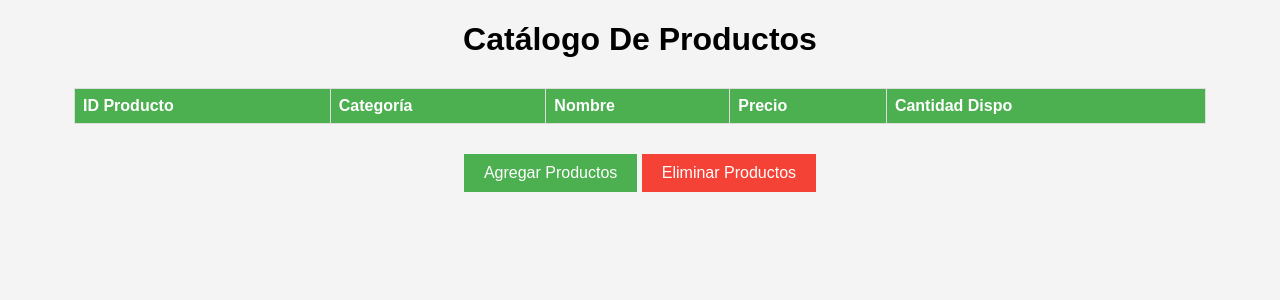
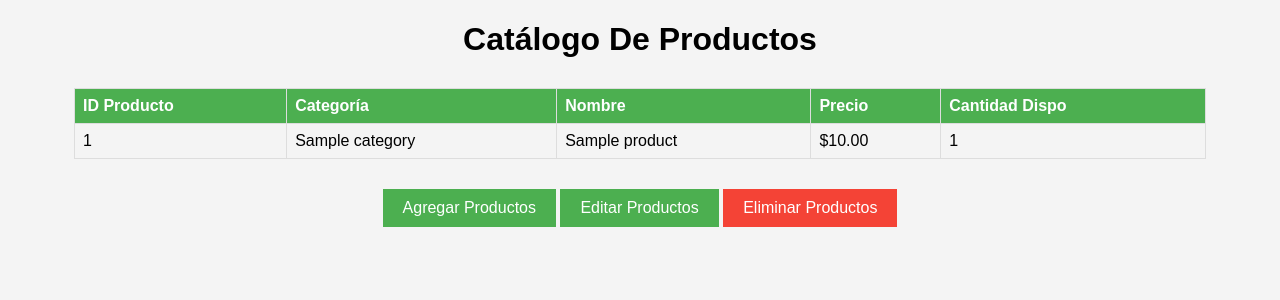
Before and after one commit to ph22012/PFINAL_TPI, a Django app: page /usuarioDelMenu/catalogo/ in a window 1280 px wide. Shown: the part 58-358 px from the top of the page. Run offline with Django 5.2, Linux system fonts and the light colour scheme; tables that the repository leaves empty hold one stand-in row (values such as "Sample post"); lists and menus that the app fills with data are empty; some libraries are stand-ins or nearby versions.

Commit message:
Se comienza funcionalidad de catalogo}

```diff
--- a/moduloDespacho/models.py
+++ b/moduloDespacho/models.py
@@ -21,7 +21,7 @@ class Order(models.Model):
     id_address=models.ForeignKey(CustomerAddress,to_field='id',db_column='id_address', on_delete=models.CASCADE)
     id_cupon=models.ForeignKey(Cupon,to_field='id',db_column='id_cupon', on_delete=models.CASCADE, null=True, blank=True)
     id_employee=models.ForeignKey(Employee,to_field='id_employee',db_column='id_employee', on_delete=models.CASCADE)
-    id_status=models.ForeignKey(Order_status,to_field='id_status', on_delete=models.CASCADE) #esta es FK pero no se ha creado el modelo
+    id_status=models.ForeignKey(Order_status,to_field='id_status',db_column='id_status', on_delete=models.CASCADE) #esta es FK pero no se ha creado el modelo
     order_date=models.DateTimeField()
     last_update = models.DateTimeField(auto_now=True)
 
--- a/modulo_catalogo/static/css/style1.css
+++ b/modulo_catalogo/static/css/style1.css
@@ -175,3 +175,24 @@ table#tablaProductos th {
 #formAgregar button:hover {
     background-color: #45a049;
 }
+
+#formEditar input[type="text"],
+#formEditar input[type="number"] {
+    padding: 8px;
+    margin: 5px 0;
+    width: 200px;
+    border: 1px solid #ccc;
+    border-radius: 4px;
+}
+
+#formEditar button {
+    padding: 10px 20px;
+    background-color: #4CAF50;
+    color: white;
+    border: none;
+    cursor: pointer;
+}
+
+#formEditar button:hover {
+    background-color: #45a049;
+}
--- a/modulo_catalogo/static/js/script_catalogo.js
+++ b/modulo_catalogo/static/js/script_catalogo.js
@@ -5,10 +5,22 @@ document.addEventListener('DOMContentLoaded', function() {
     // Modal de Agregar Productos
     var agregarModal = document.getElementById('agregarModal');
     var openAgregarModal = document.getElementById('openAgregarModal');
+    console.log("Se detecto:" +openAgregarModal);
     var closeAgregarModal = document.getElementById('closeAgregarModal');
-    var buscarProducto = document.getElementById('buscarProducto');
+    var buscarProducto1 = document.getElementById('buscarProducto');
     var agregarAlCatalogo = document.getElementById('agregarAlCatalogo');
     var cerrarModal = document.getElementById('cerrarModal');
+    var tablaProductos1 = document.getElementById('tablaProductos1');
+    var idProductoInput1 = document.getElementById('id_producto');
+
+    // Modal de Editar Productos
+    var editarModal = document.getElementById('editarModal');
+    var openEditarModal = document.getElementById('openEditarModal');
+    console.log("Se detecto:" +openEditarModal);
+    var closeEditarModal = document.getElementById('closeEditarModal');
+    var buscarProducto = document.getElementById('buscarProductoEditar');
+    var actualizarElCatalogo = document.getElementById('actualizarElCatalogo');
+    var cerrarEditarModal = document.getElementById('cerrarEditarModal');
     var tablaProductos = document.getElementById('tablaProductos');
     var idProductoInput = document.getElementById('id_producto');
 
@@ -22,6 +34,7 @@ document.addEventListener('DOMContentLoaded', function() {
 
     // Abrir Modal de Agregar Productos
     openAgregarModal.onclick = function() {
+        console.log("Abriendo Modal de Agregar Productos");
         agregarModal.style.display = "block";
     }
 
@@ -33,6 +46,22 @@ document.addEventListener('DOMContentLoaded', function() {
     // Cerrar Modal de Agregar Productos con "Salir"
     cerrarModal.onclick = function() {
         agregarModal.style.display = "none";
+    }
+
+    // Abrir Modal de Editar Productos
+    openEditarModal.onclick = function() {
+        console.log("Abriendo Modal de Editar Productos");
+        editarModal.style.display = "block";
+    }
+
+    // Cerrar Modal de Editar Productos
+    closeEditarModal.onclick = function() {
+        editarModal.style.display = "none";
+    }
+
+    // Cerrar Modal de Editar Productos con "Salir"
+    cerrarEditarModal.onclick = function() {
+        editarModal.style.display = "none";
     }
 
     // Función para buscar el producto por ID
@@ -51,7 +80,7 @@ document.addEventListener('DOMContentLoaded', function() {
     }
 
     // Agregar el producto al catálogo
-    agregarAlCatalogo.onclick = function() {
+    actualizarElCatalogo.onclick = function() {
         var productos = [];
         var rows = tablaProductos.querySelectorAll('tbody tr');
         rows.forEach(function(row) {
@@ -99,7 +128,7 @@ document.addEventListener('DOMContentLoaded', function() {
         }
     }
 
-    // Cerrar ambos modales si se hace clic fuera de ellos
+    // Cerrar  modales si se hace clic fuera de ellos
     window.onclick = function(event) {
         if (event.target === agregarModal) {
             agregarModal.style.display = "none";
@@ -107,5 +136,8 @@ document.addEventListener('DOMContentLoaded', function() {
         if (event.target === eliminarModal) {
             eliminarModal.style.display = "none";
         }
+        if (event.target === editarModal) {
+            editarModal.style.display = "none";
+        }
     }
 });
--- a/modulo_catalogo/templates/catalogo_productos/catalogoDeProductos.html
+++ b/modulo_catalogo/templates/catalogo_productos/catalogoDeProductos.html
@@ -14,7 +14,7 @@
         <!-- Barra de navegación -->
         <header>
             <nav>
-                <a href="{% url 'index' %}" id="backBtn">Regresar</a>
+                <a href="{% url 'indexCatalogo' %}" id="backBtn">Regresar</a>
                 <a href="{% url 'logout' %}" class="logout">Cerrar Sesión</a>
             </nav>
         </header>
@@ -40,10 +40,10 @@
                         {% for producto in productos %}
                         <tr>
                             <td>{{ producto.id_product }}</td>
-                            <td>{{ producto.categoria }}</td>
-                            <td>{{ producto.nombre }}</td>
-                            <td>{{ producto.precio }}</td>
-                            <td>{{ producto.cantidad_dispo }}</td>
+                            <td>{{ producto.id_category.name }}</td>
+                            <td>{{ producto.name }}</td>
+                            <td>${{ producto.price }}</td>
+                            <td>{{ producto.count }}</td>
                         </tr>
                         {% endfor %}
                     </tbody>
@@ -54,6 +54,9 @@
             <div class="actions">
                 <!-- Botón de Agregar Productos (Abre el Modal para agregar productos) -->
                 <button class="btn btn-success" id="openAgregarModal">Agregar Productos</button>
+
+                <!-- Botón de Agregar Productos (Abre el Modal para agregar productos) -->
+                <button class="btn btn-success" id="openEditarModal">Editar Productos</button>
 
                 <!-- Botón de Eliminar Productos (Abre el Modal para eliminar productos) -->
                 <button class="btn btn-danger" id="openEliminarModal">Eliminar Productos</button>
@@ -67,9 +70,40 @@
             <span class="close" id="closeAgregarModal">&times;</span>
             <h2>Agregar Productos</h2>
             <form id="formAgregar">
+                <label for="id_producto1">ID Producto:</label>
+                <input type="text" id="id_producto1" name="id_producto" required>
+                <button type="button" id="buscarProducto">Buscar</button>
+            </form>
+
+            <h3>Productos Encontrados</h3>
+            <table id="tablaProductos1">
+                <thead>
+                    <tr>
+                        <th>ID Producto</th>
+                        <th>Nombre</th>
+                        <th>Cantidad</th>
+                    </tr>
+                </thead>
+                <tbody>
+                    <!-- Aquí se agregarán los productos encontrados -->
+                </tbody>
+            </table>
+
+            <div class="modal-actions">
+                <button id="agregarAlCatalogo" class="btn btn-success">Agregar al Catálogo</button>
+                <button id="cerrarModal" class="btn btn-danger">Salir</button>
+            </div>
+        </div>
+    </div>
+    <!-- Modal para editar Productos -->
+    <div id="editarModal" class="modal">
+        <div class="modal-content">
+            <span class="close" id="closeEditarModal">&times;</span>
+            <h2>Editar Productos</h2>
+            <form id="formEditar">
                 <label for="id_producto">ID Producto:</label>
                 <input type="text" id="id_producto" name="id_producto" required>
-                <button type="button" id="buscarProducto">Buscar</button>
+                <button type="button" id="buscarProductoEditar">Buscar</button>
             </form>
 
             <h3>Productos Encontrados</h3>
@@ -87,8 +121,8 @@
             </table>
 
             <div class="modal-actions">
-                <button id="agregarAlCatalogo" class="btn btn-success">Agregar al Catálogo</button>
-                <button id="cerrarModal" class="btn btn-danger">Salir</button>
+                <button id="actualizarElCatalogo" class="btn btn-success">Actualizar producto</button>
+                <button id="cerrarEditarModal" class="btn btn-danger">Salir</button>
             </div>
         </div>
     </div>
@@ -111,6 +145,6 @@
     </div>
 
     <!-- Referencia al archivo JS -->
-    <script src="{% static 'js/script_catalogo.js' %}"></script>
+    <script src="../../static/js/script_catalogo.js"></script>
 </body>
 </html>
--- a/modulo_catalogo/templates/menu/menuDelDia.html
+++ b/modulo_catalogo/templates/menu/menuDelDia.html
@@ -9,7 +9,7 @@
 <body>
   <div class="header">
 
-    <a href="{% url 'index' %}" id="backBtn">Regresar</a>
+    <a href="{% url 'indexCatalogo' %}" id="backBtn">Regresar</a>
     <a href="{% url 'logout' %}" id="logoutBtn">Cerrar Sesión</a>
   </div>
 
@@ -45,7 +45,7 @@
 
     <h2>Agregar productos al menú</h2>
 
-    <form method="POST" action="{% url 'index' %}">
+    <form method="POST" action="{% url 'indexCatalogo' %}">
       {% csrf_token %}
       <label for="ingresarID">Ingresar ID:</label>
       <input type="text" id="ingresarID" name="ingresarID" required>
@@ -73,7 +73,7 @@
       </tbody>
     </table>
 
-    <form method="POST" action="{% url 'index' %}">
+    <form method="POST" action="{% url 'indexCatalogo' %}">
       {% csrf_token %}
       <button class="btn" type="submit">Crear Menú</button>
     </form>
--- a/modulo_catalogo/urls.py
+++ b/modulo_catalogo/urls.py
@@ -2,11 +2,10 @@ from django.urls import path
 from . import views
 
 urlpatterns = [
-    path('', views.index, name='index'),
+    path('index/', views.index_catalogo, name='indexCatalogo'),
     path('logout/', views.logout_view, name='logout'),
     path('catalogo/', views.catalogo_productos, name='catalogo_productos'),
     path('menu/', views.menu_diario, name='menu_diario'),
     path('eliminar_producto/', views.eliminar_producto, name='eliminar_producto'),
-     # otras rutas
     path('agregar_producto/', views.agregar_producto, name='agregar_producto'),
 ]
--- a/modulo_catalogo/views.py
+++ b/modulo_catalogo/views.py
@@ -1,14 +1,14 @@
 from django.http import HttpResponse, JsonResponse
 from django.shortcuts import get_object_or_404, redirect, render
-
-from modulo_catalogo.models import Product
+from .models import Product
 
 # Create your views here.
-def index(request):
-    return render(request, 'index.html')  # Renderiza la plantilla principal
+def index_catalogo(request):
+    return render(request, 'index_catalogo.html')  # Renderiza la plantilla principal
 
 def catalogo_productos(request):
-    return render(request, 'catalogo_productos/catalogoDeProductos.html')  # Renderiza la plantilla de catalogo de productos
+    products = Product.objects.all()
+    return render(request, 'catalogo_productos/catalogoDeProductos.html', {'productos': products})  # Renderiza la plantilla de catalogo de productos
 
 def logout_view(request):
     return render(request, 'index.html')  # Renderiza la plantilla principal
--- a/repartidores/templates/index.html
+++ b/repartidores/templates/index.html
@@ -7,9 +7,9 @@
     <link href="https://cdn.jsdelivr.net/npm/bootstrap@5.3.0/dist/css/bootstrap.min.css" rel="stylesheet">
     <script src="https://cdn.jsdelivr.net/npm/bootstrap@5.3.0/dist/js/bootstrap.bundle.min.js"></script>
 
-    {% load pwa %}
+    <!-- <!{% load pwa %}>
 
-    {% progressive_web_app_meta %}
+    {% progressive_web_app_meta %} -->
 </head>
 <body>
 <div class="container mt-4">
```
Also changed, not shown: modulo_catalogo/templates/index_catalogo.html (renamed from modulo_catalogo/templates/index.html).
